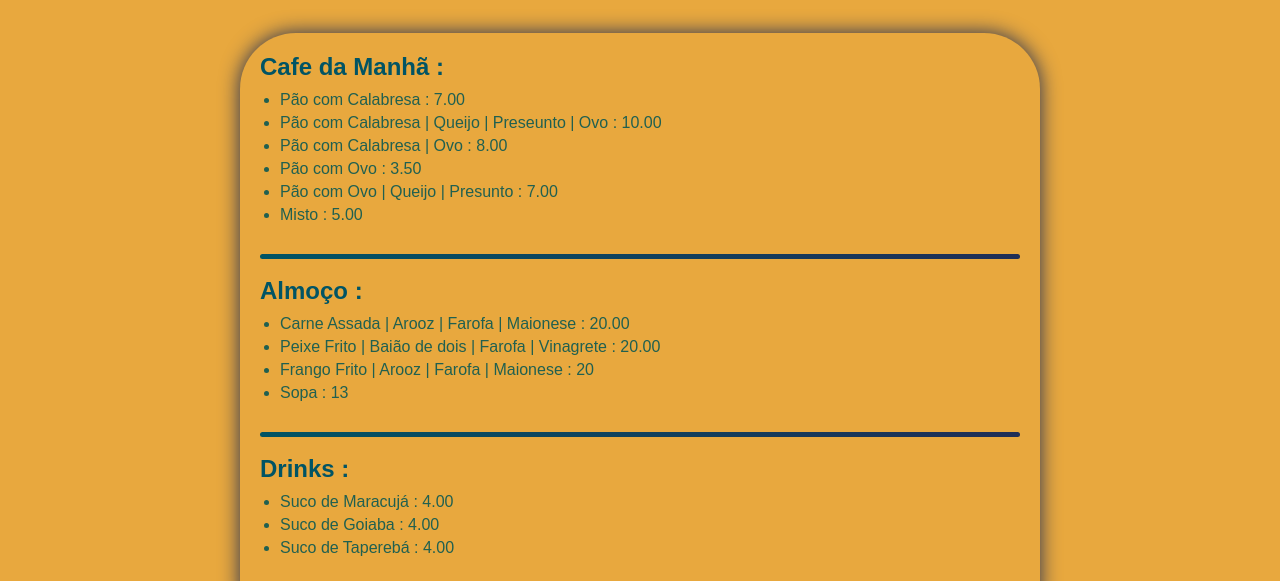
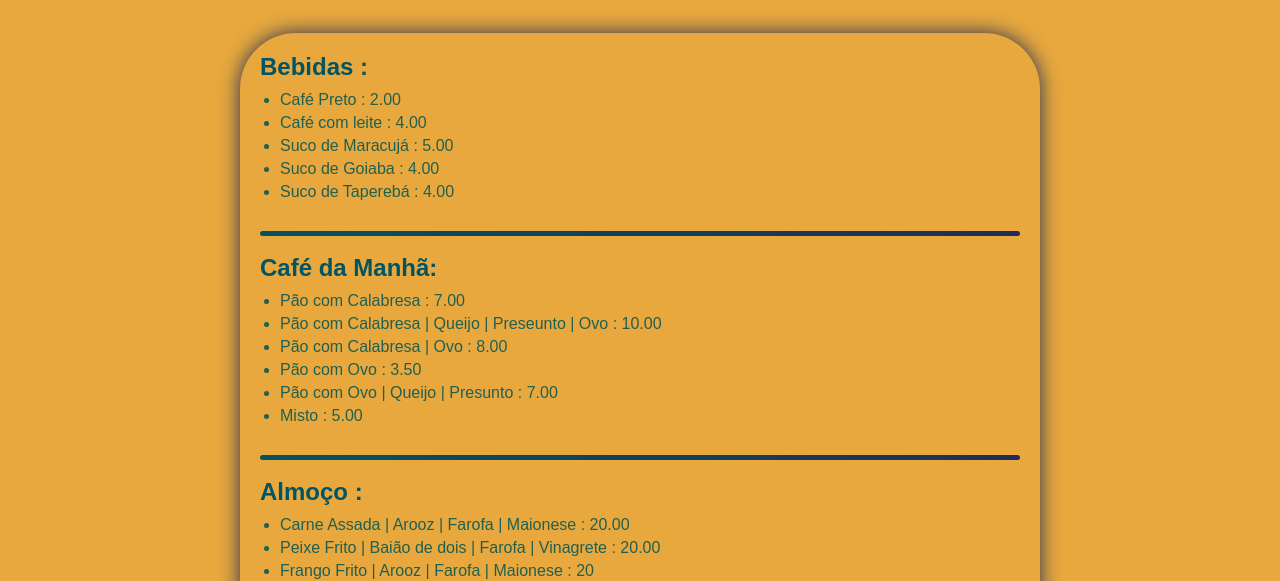
Before and after one commit to PedroRafael13/Star-Wars-Menu, a plain HTML site: page index.html in a window 1280 px wide. Shown: the part 80-661 px from the top of the page. Drawn offline with Linux system fonts and the light colour scheme; a web font is replaced by a local one.

Commit message:
teste one

```diff
--- a/index.html
+++ b/index.html
@@ -22,7 +22,21 @@
 
     <main>
       <section>
-        <h2>Cafe da Manhã :</h2>
+        <h2>Bebidas :</h2>
+        <ul>
+          <li class="lista">Café Preto : 2.00</li>
+          <li class="lista">Café com leite : 4.00</li>
+          <li class="lista">Suco de Maracujá : 5.00</li>
+          <li class="lista">Suco de Goiaba : 4.00</li>
+          <li class="lista">Suco de Taperebá : 4.00</li>
+        </ul>
+      </section>
+
+      <hr />
+
+      <section>
+        <br />
+        <h2>Café da Manhã:</h2>
         <ul>
           <li class="lista">Pão com Calabresa : 7.00</li>
           <li class="lista">
@@ -36,7 +50,6 @@
       </section>
 
       <hr />
-
       <section>
         <br />
         <h2>Almoço :</h2>
@@ -52,23 +65,11 @@
         </ul>
       </section>
 
-      <hr />
-      <section>
-        <br />
-        <h2>Drinks :</h2>
-        <ul>
-          <li class="lista">Suco de Maracujá : 4.00</li>
-          <li class="lista">Suco de Goiaba : 4.00</li>
-          <li class="lista">Suco de Taperebá : 4.00</li>
-        </ul>
-      </section>
-
       <div class="git">
         <a href="https://github.com/PedroRafael13"
           ><img
             src="https://cdn.jsdelivr.net/gh/devicons/devicon/icons/github/github-original.svg"
         /></a>
-        <p>Chave do pix : (92) 9844115573-Maria Sebastiana-Numbak</p>
       </div>
     </main>
 
--- a/style.css
+++ b/style.css
@@ -94,9 +94,12 @@ p {
   width: 65px;
 }
 
-@media screen and (max-width:600px) {
+@media screen and (max-width:720px) {
   .pix {
     margin-left: 26px;
     height: 240px;
+    margin-top: 145px;
+
   }
+
 }
```
